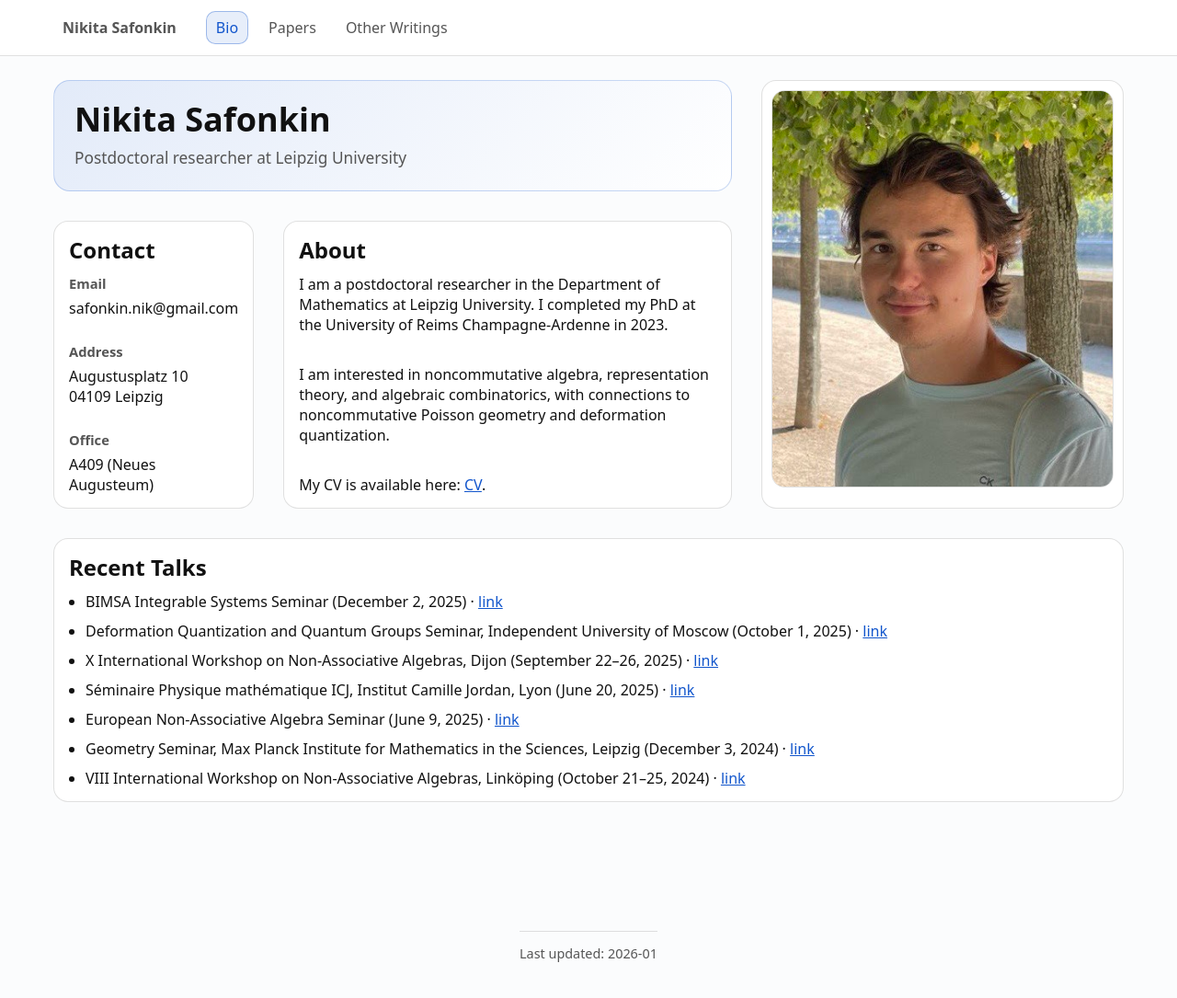
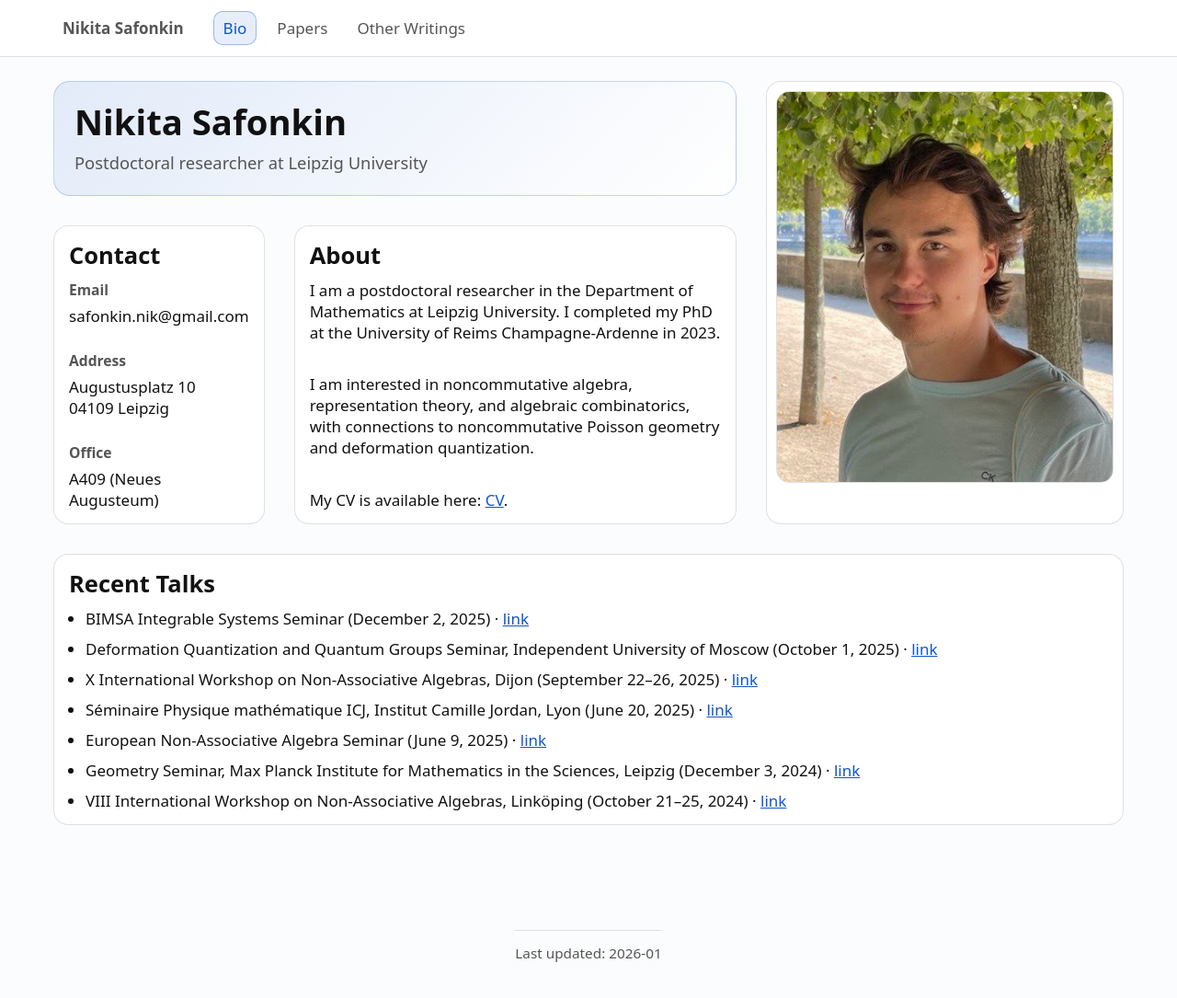
Before and after one commit to n-safonkin/n-safonkin.github.io, a Jekyll site: the page built from index.html, in a window 1280 px wide and 1106 px high. Shown: the top 1085 px of the window at 92% size. Built offline with Jekyll 4.4.1, drawn with Linux system fonts in a browser that asks for light colours.

Commit message:
Update spacing.css

```diff
--- a/assets/spacing.css
+++ b/assets/spacing.css
@@ -1,4 +1,9 @@
-/* Global spacing + width synchronizer (loaded on every page) */
+/* Global spacing + width + alignment synchronizer (loaded on every page) */
+
+/* --- 0) FONT: bump up by ~1pt step globally (16px -> 17px) --- */
+html{
+  font-size: 106.25% !important;
+}
 
 /* --- 1) SAME WIDTH + SAME LEFT/TOP ORIGIN EVERYWHERE --- */
 :root{
@@ -30,7 +35,7 @@
   margin-top: 0 !important;
 }
 
-/* --- 2) YOUR “DOUBLE SPACING” REQUEST (unchanged intent) --- */
+/* --- 2) DOUBLE SPACING BETWEEN BLOCKS --- */
 
 /* BIO page: double spacing between hero / photo / contact / about */
 .home-layout{
```
